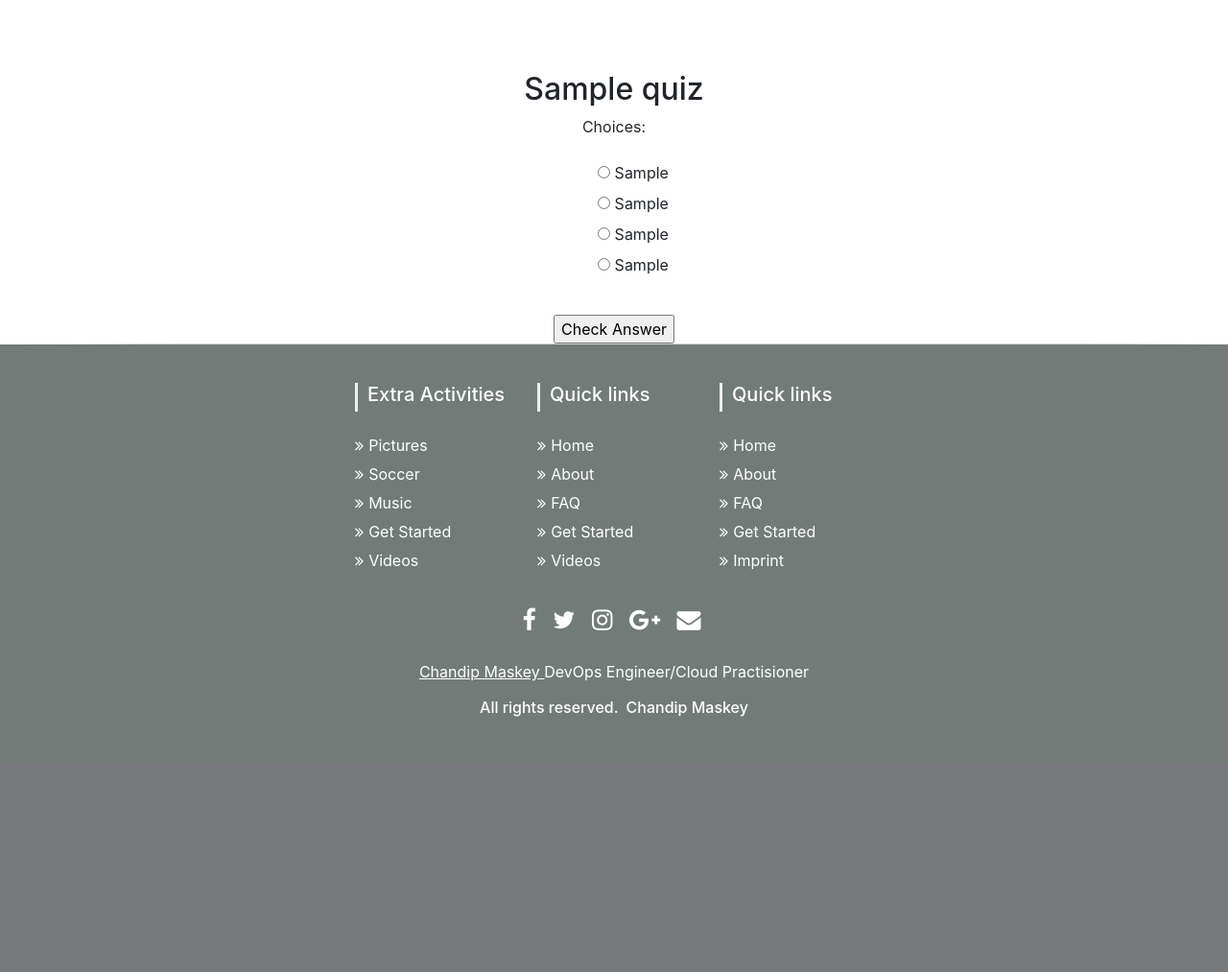
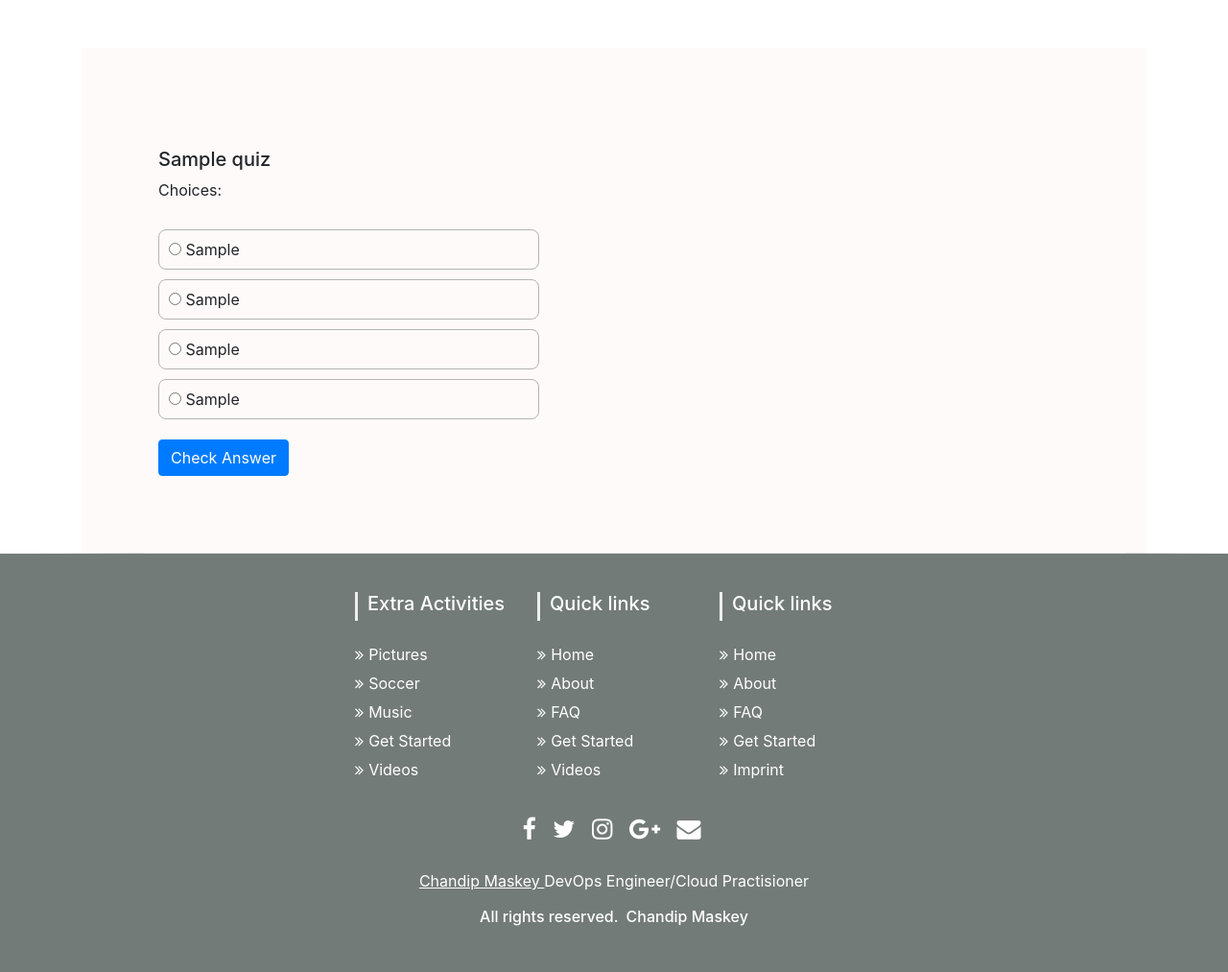
Before and after one commit to chandip/djangoprotfolio-1, a Django app: page /quizes/ in a window 1280 px wide. Shown: the part 56-1069 px from the top of the page at 96% size. Before the commit the page ends 803 px from the top, so only its background shows below. Run offline with Django 3.2, Linux system fonts and the light colour scheme; tables that the repository leaves empty hold one stand-in row (values such as "Sample post"); some libraries are stand-ins or nearby versions.

Commit message:
radio btn & multiple choice

```diff
--- a/madzones/assets/css/style.css
+++ b/madzones/assets/css/style.css
@@ -537,3 +537,36 @@ a:hover {
 .word span.ani:nth-child(5){
     animation-delay: 8s;
 }
+
+/*navbar ends*/
+
+.quiz-background {
+    background: snow;
+    padding: 80px;
+}
+
+.quiz-choices {
+    padding: 20px;
+     border: 1px solid green;
+}
+
+
+ul#id_choices li {
+    border: 1px solid #b5b3b3;
+    width: 100%;
+    display: inline-block;
+    margin: 5px 0px;
+    border-radius: 8px;
+    padding: 8px 10px 0px;
+    cursor: pointer;
+}
+
+ul#id_choices {
+    margin: 0;
+    padding: 0;
+}
+
+ul#id_choices li:hover {
+    background: #e6e5e5;
+    transition: 0.1s all ease-in;
+}
--- a/madzones/courses/templates/courses/index.html
+++ b/madzones/courses/templates/courses/index.html
@@ -1,3 +1,5 @@
 {% include 'header.html' %}
 main course page
+
+
 {% include 'footer.html' %}
--- a/madzones/courses/templates/courses/single.html
+++ b/madzones/courses/templates/courses/single.html
@@ -4,12 +4,13 @@
 <div class="container">
     <div class="col-md-12">
         <h1>{{ course.title }}</h1>
-        <p>{{ course.content }}</p>
+        <p>{{ course.content|truncatechars:9 }}</p>
 
 
         Child Pages
         {% for childCourse in childCourses %}
-            <a href="">{{ childCourse.title }}
+            <a href="/courses/{{ course.slug }}/{{ childCourse.slug }}">{{ childCourse.title }} <br></a>
+                {{ childCourse.slug }}
         {% endfor %}
 
                  <ul>
@@ -27,6 +28,7 @@
 
    {% endfor %}
   </ul>
+
     </div>
 </div>
 {% include 'footer.html' %}
--- a/madzones/madzones/urls.py
+++ b/madzones/madzones/urls.py
@@ -19,6 +19,7 @@ from django.conf.urls.static import static
 from django.conf import settings
 from frontend.views import frontend_view
 from courses.views import course_single_view
+from courses.views import course_child_single_view
 from courses.views import course_view
 from quizes.views import quiz_view
 from blogs.views import blog_single_view
@@ -28,6 +29,7 @@ from blogs.views import blog_view
 urlpatterns = [
     path('admin/', admin.site.urls),
     path('', frontend_view, name='home'),
+    path('courses/<slug>/<childSlug>', course_child_single_view),
     path('courses/<slug>', course_single_view),
     path('blogs/<slug>', blog_single_view),
     path('blogs/', blog_view),
--- a/madzones/quizes/forms.py
+++ b/madzones/quizes/forms.py
@@ -2,6 +2,15 @@ from django import forms
 
 class QuizForm(forms.Form):
 
-    def __init__(self, CHOICES, INITIAL, *args, **kwargs):
+    def __init__(self, CHOICES, INITIAL, IS_MULTIPLE_CHOICE,  *args, **kwargs):
         super(QuizForm, self).__init__(*args, **kwargs)
-        self.fields['choices'] = forms.ChoiceField(widget=forms.RadioSelect, choices=CHOICES, initial=INITIAL, required = True)
+        if IS_MULTIPLE_CHOICE:
+            self.fields['choices'] = forms.ChoiceField(widget=forms.CheckboxSelectMultiple,
+                                                         choices=CHOICES,
+                                                         initial=INITIAL,
+                                                         required=True)
+        else:
+            self.fields['choices'] = forms.ChoiceField(widget=forms.RadioSelect,
+                                                         choices=CHOICES,
+                                                         initial=INITIAL,
+                                                         required = True)
--- a/madzones/quizes/models.py
+++ b/madzones/quizes/models.py
@@ -1,4 +1,6 @@
 from django.db import models
+from multiselectfield import MultiSelectField
+from django.db.models import Count
 
 class Quiz(models.Model):
     question = models.TextField(max_length=1000,default="")
@@ -13,7 +15,7 @@ class Quiz(models.Model):
         (3, 'Option 3'),
         (4, 'Option 4'),
     )
-    correct_answer = models.IntegerField(choices = answer_choices)
+    correct_answer = MultiSelectField(choices = answer_choices)
 
     def __unicode__(self):
         return self.question
--- a/madzones/quizes/templates/quizes/index.html
+++ b/madzones/quizes/templates/quizes/index.html
@@ -1,8 +1,9 @@
 
 {% include 'header.html' %}
-
-<div class="col-md-12" align="center">
-<!--    <div class="col-form-label" style="background-color:LightGray" align="center">-->
+<div class="container">
+    <div class="row">
+        <div class="col-lg-12" align="left">
+            <div class="quiz-background">
                 <form action="" method="POST">
                     {% csrf_token %}
                     {% if is_correct_answer == True %}
@@ -18,11 +19,14 @@
                     {% endif %}
                     <br>
                     <div>
-        <h2>{{ title }}</h2>
-        {{ form.as_p }}
-        <input type="Submit" name="submit" value="{% if is_correct_answer == True %}Next{% else %}Check Answer{% endif %}"/>
+                        <h5>{{ title }}</h5>
+                        <div class="form-group">{{ form.as_p }}</div>
+                        <input class="btn btn-primary" type="Submit" name="submit" value="{% if is_correct_answer == True %}Next{% else %}Check Answer{% endif %}"/>
                     </div>
                 </form>
+            </div>
+        </div>
+    </div>
 </div>
 
  <!--vertical line start-->
--- a/madzones/quizes/views.py
+++ b/madzones/quizes/views.py
@@ -9,10 +9,7 @@ from pages.models import Page
 
 # Create your views here.
 def quiz_view(request, *args, **kwargs): # *args, **kwargs
-    print(args, kwargs)
-    print(request.user)
     quiz = Quiz.objects.all().first()  # get first quiz
-
 
     if request.POST.get('submit') != None:
         if request.POST.get('submit') == 'Next':
@@ -32,36 +29,61 @@ def quiz_view(request, *args, **kwargs): # *args, **kwargs
     #allCourses = Course.objects.all()
     INITIAL = ''  # set initial selected choice is none
     is_correct_answer = ''  # no correct answer
+    correct_answers_flag = []
     try:
         quiz_last_id = quiz.id
         correct_answer = quiz.correct_answer
+
+        correct_answer_values = []
+        for correct_ans in correct_answer:
+            correct_answer_values.append(correct_ans)
+
         CHOICES = (
             (1, quiz.option1),
             (2, quiz.option2),
             (3, quiz.option3),
             (4, quiz.option4),
         )
-        # when user submits the data
+        # when user submits the data -- on next click
         if request.POST.get('choices') != None:
             if request.POST.get('submit') != 'Next':
-                INITIAL = request.POST.get('choices')
+                INITIAL = (request.POST.getlist('choices'))
                 is_correct_answer = False
-                if correct_answer == int(request.POST.get('choices')):
+
+                #check against the right answer value
+                for correct_ans_val in correct_answer_values:
+
+                    for user_ans in request.POST.getlist('choices'):
+                        if int(correct_ans_val) == int(user_ans):
+                            correct_answers_flag.append(True)
+
+
+                # now check if all answers are right or not
+                if len(correct_answers_flag) == len(correct_answer_values):
                     is_correct_answer = True
 
-        form = QuizForm(CHOICES, INITIAL)
+        #check if answer is multiple choice or single
+        count = len(quiz.correct_answer)
+        form = QuizForm(CHOICES, INITIAL, False)
+
+        if count > 1:
+            form = QuizForm(CHOICES, INITIAL, True)
+        else:
+            correct_answer_values = correct_answer_values[0]
+
+
     except:
         return render(request,"quizes/result.html")
     request.session['quiz_last_id'] = quiz_last_id
-
-
 
     context ={
         'title' : quiz.question,
         'form' : form,
         'request_old' : request.POST,
         'is_correct_answer' : is_correct_answer,
-        'correct_answer': correct_answer,
+        'correct_answer_values':  correct_answer_values,
+        'correct_answer_count':  len(quiz.correct_answer),
+        'correct_answer_count_a':  len(correct_answers_flag),
         'explanation': quiz.explanation,
         'quiz_last_id': request.session['quiz_last_id'],
     }
--- a/madzones/requirements.txt
+++ b/madzones/requirements.txt
@@ -1,6 +1,7 @@
 Django==2.1.7
 django-js-asset==1.2.2
 django-mptt==0.9.1
+django-multiselectfield==0.1.8
 Pillow==5.4.1
 psycopg2==2.7.7
 psycopg2-binary==2.8
--- a/madzones/templates/home.html
+++ b/madzones/templates/home.html
@@ -51,7 +51,7 @@
               </div>
               <div class="speciality-block">
                 <h4>{{ course.title }}</h4>
-                <p>{{ course.content|safe }}</p>
+                <p>{{ course.content|truncatechars:250 }}</p>
                 <a href="/courses/{{ course.slug }}" class="btn btn-primary">Learn More</a>
               </div>
             </div>
@@ -117,7 +117,7 @@
 
     </div>
     <div class="wrapper">
-      <a href="http://localhost:8000/blogs" class="btn btn-danger">Read All Blogs</a>
+      <a href="/blogs" class="btn btn-danger">Read All Blogs</a>
     </div>
   </div>
   </section>
--- a/madzones/templates/navbar.html
+++ b/madzones/templates/navbar.html
@@ -80,7 +80,7 @@
     <div class="col-lg-12 text-center boderforbottm">
       <nav>
         <div class="word">
-          <h1 class="chandip"><a href="#">Ch<div class="normal-text">a</div>ndip &nbsp;
+          <h1 class="chandip"><a href="/">Ch<div class="normal-text">a</div>ndip &nbsp;
           <span class="ani">M</span>
           <span class="ani">W</span>
           <span class="ani">M</span>
```
Also changed, not shown: madzones/assets/js/main.js (+46 -0 lines), madzones/courses/views.py (+13 -1 lines), madzones/quizes/migrations/0001_initial.py, madzones/quizes/migrations/0002_auto_20190411_1204.py (added). Lines whose indentation alone changed are shown as unchanged.
